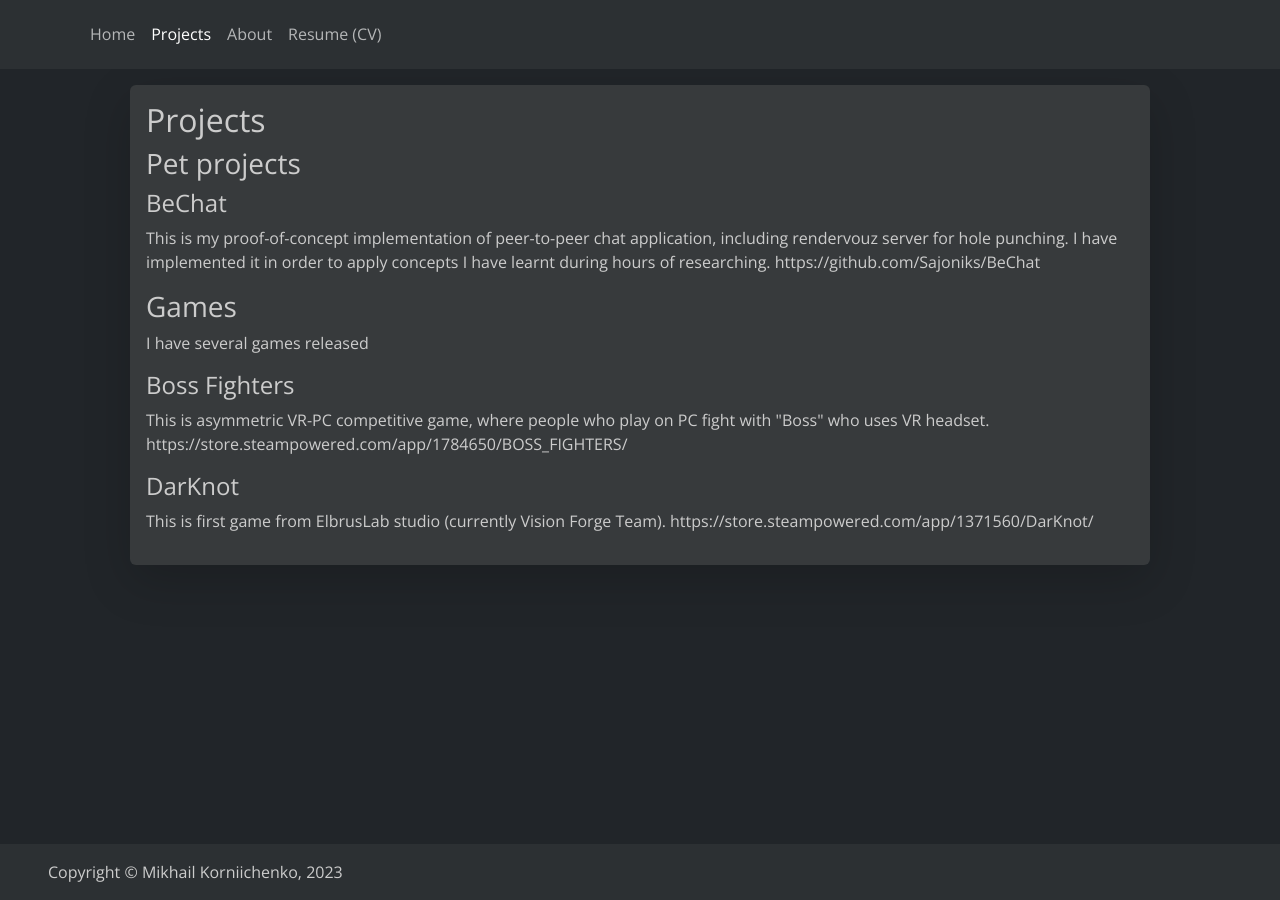
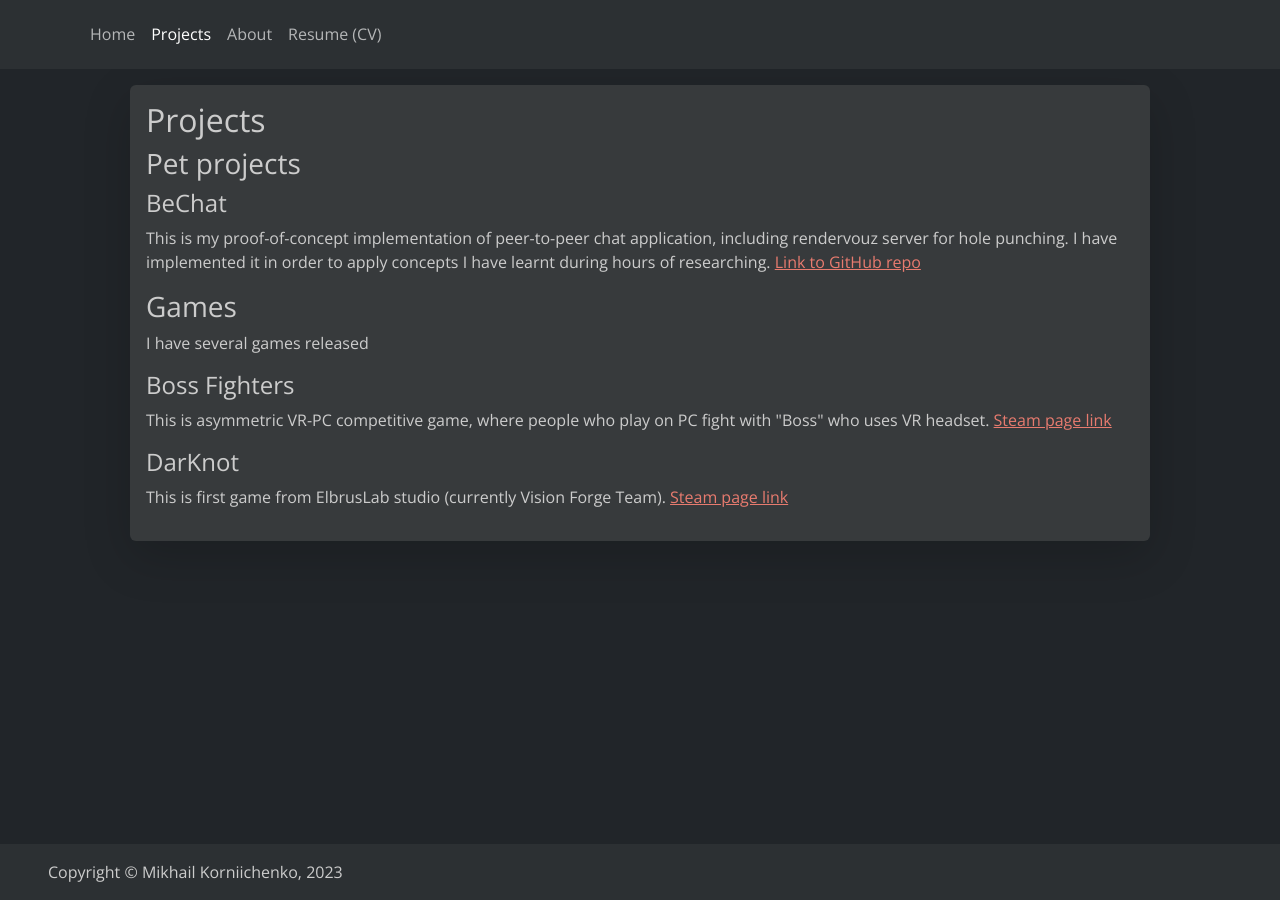
Before and after one commit to Sajoniks/sajoniks.github.io, a Jekyll site: the page built from projects.html, in a window 1280 px wide. Built offline with Jekyll 4.4.1, drawn with Linux system fonts in a browser that asks for light colours.

Commit message:
Update projects.html

```diff
--- a/projects.html
+++ b/projects.html
@@ -12,7 +12,7 @@ title: Projects
   This is my proof-of-concept implementation of peer-to-peer chat application, including rendervouz server for hole punching.
   I have implemented it in order to apply concepts I have learnt during hours of researching.
 
-  https://github.com/Sajoniks/BeChat
+  <a href="https://github.com/Sajoniks/BeChat">Link to GitHub repo</a>
 </p>
 
 
@@ -24,11 +24,11 @@ I have several games released
 <h4>Boss Fighters</h4>
 <p>
 This is asymmetric VR-PC competitive game, where people who play on PC fight with "Boss" who uses VR headset.
-https://store.steampowered.com/app/1784650/BOSS_FIGHTERS/
+<a href="https://store.steampowered.com/app/1784650/BOSS_FIGHTERS/">Steam page link<a/>
 </p>
 
 <h4>DarKnot</h4>
 <p>
 This is first game from ElbrusLab studio (currently Vision Forge Team).
-https://store.steampowered.com/app/1371560/DarKnot/
+<a href="https://store.steampowered.com/app/1371560/DarKnot/">Steam page link </a>
 </p>
```
